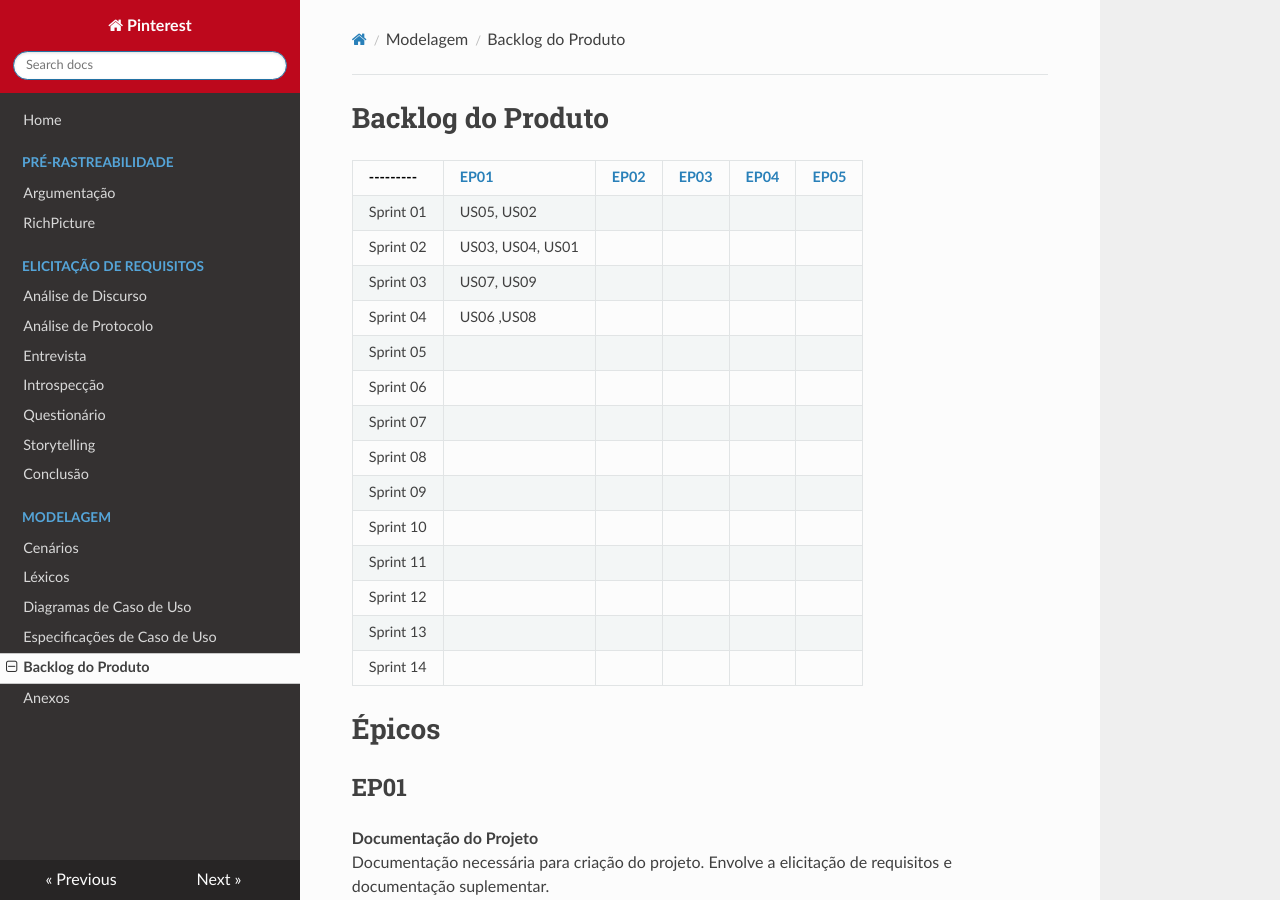
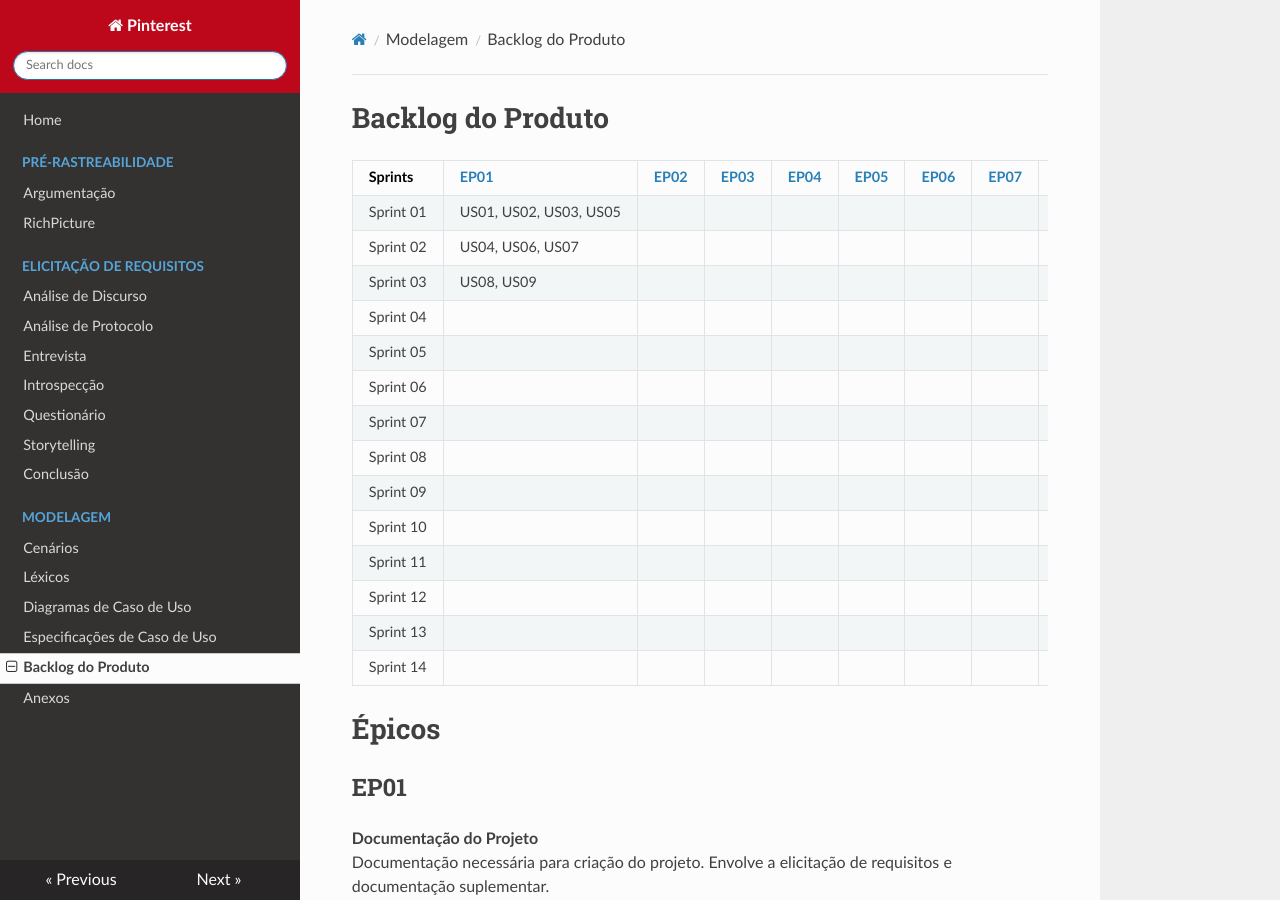
Before and after one commit to joberthrogers18/2018.2-Requisitos-Pinterest, an MkDocs documentation site: the page built from docs/backlog.md, in a window 1280 px wide and 900 px high. Built offline with MkDocs 1.6.1, drawn with Linux system fonts in a browser that asks for light colours; nearby versions of some CDN libraries; old or Windows-style settings are respelled for this version of MkDocs; some of the changed text lies outside the part shown.

Commit message:
Added first try of sprint backlog

```diff
--- a/docs/backlog.md
+++ b/docs/backlog.md
@@ -1,21 +1,21 @@
 # Backlog do Produto
 
-| --------- | [EP01](#ep01) | [EP02](#ep02)  | [EP03](#ep03)  | [EP04](#ep04)  | [EP05](#ep05)  |
-|--|--|--|--|--|--|
-| Sprint 01 | US05, US02  |  |  |  | |
-| Sprint 02 | US03, US04, US01   |  |  |  | |
-| Sprint 03 | US07, US09 |  |  |  | |
-| Sprint 04 | US06 ,US08 |  |  |  | |
-| Sprint 05 |  |  |  |  | |
-| Sprint 06 |  |  |  |  | |
-| Sprint 07 |  |  |  |  | |
-| Sprint 08 |  |  |  |  | |
-| Sprint 09 |  |  |  |  | |
-| Sprint 10 |  |  |  |  | |
-| Sprint 11 |  |  |  |  | |
-| Sprint 12 |  |  |  |  | |
-| Sprint 13 |  |  |  |  | |
-| Sprint 14 |  |  |  |  | |
+| Sprints | [EP01](#ep01) | [EP02](#ep02)  | [EP03](#ep03)  | [EP04](#ep04)  | [EP05](#ep05)  |[EP06](#ep06)  |[EP07](#ep07)  |[EP08](#ep08)  |[EP09](#ep09)  |[EP10](#ep10)  |Pontuação|
+|--|--|--|--|--|--|--|--|--|--|--|--|
+| Sprint 01 | US01, US02, US03, US05 |  |  |  | |||||| 26 |
+| Sprint 02 | US04, US06, US07   |  |  |  | |||||||
+| Sprint 03 | US08, US09 |  |  |  | |||||||
+| Sprint 04 | |  |  |  | |||||||
+| Sprint 05 |  |  |  |  | |||||||
+| Sprint 06 |  |  |  |  | |||||||
+| Sprint 07 |  |  |  |  | |||||||
+| Sprint 08 |  |  |  |  | |||||||
+| Sprint 09 |  |  |  |  | |||||||
+| Sprint 10 |  |  |  |  | |||||||
+| Sprint 11 |  |  |  |  | |||||||
+| Sprint 12 |  |  |  |  | |||||||
+| Sprint 13 |  |  |  |  | |||||||
+| Sprint 14 |  |  |  |  | |||||||
 
 # Épicos
 
```
Also changed, not shown: other parts of docs/backlog.md (+2 -2 lines).
